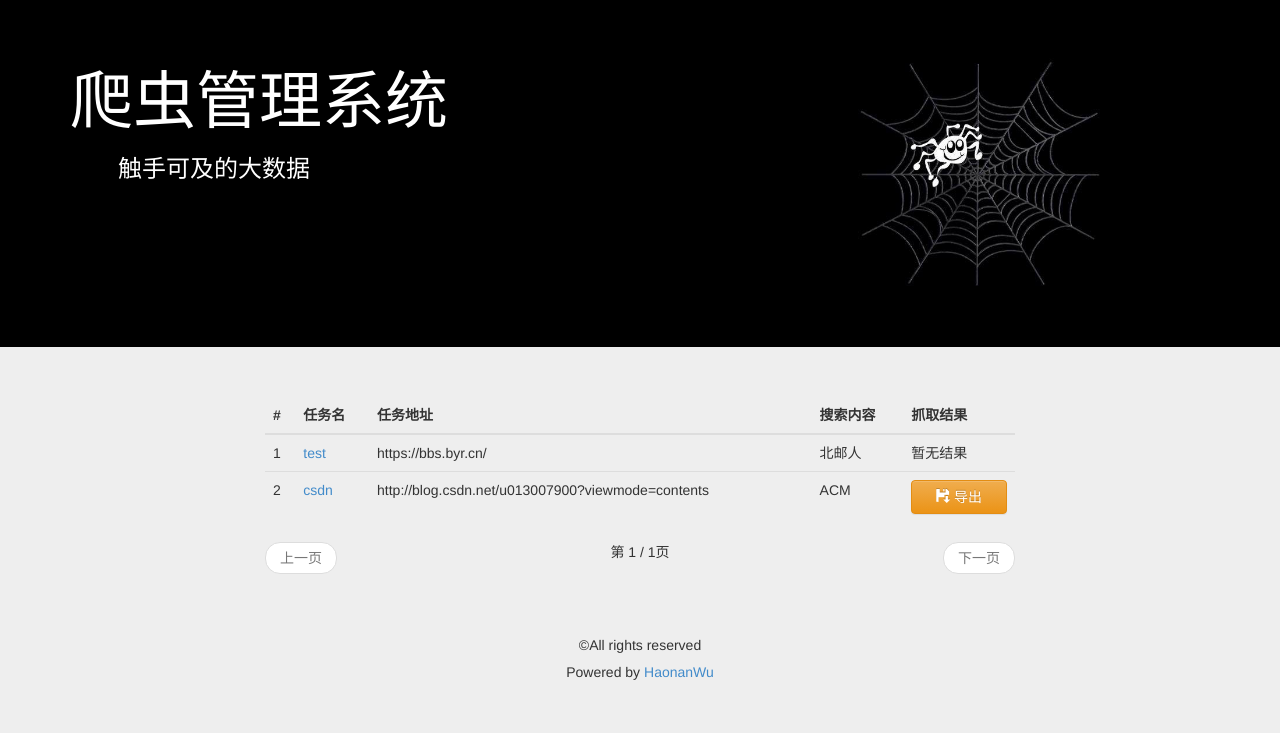
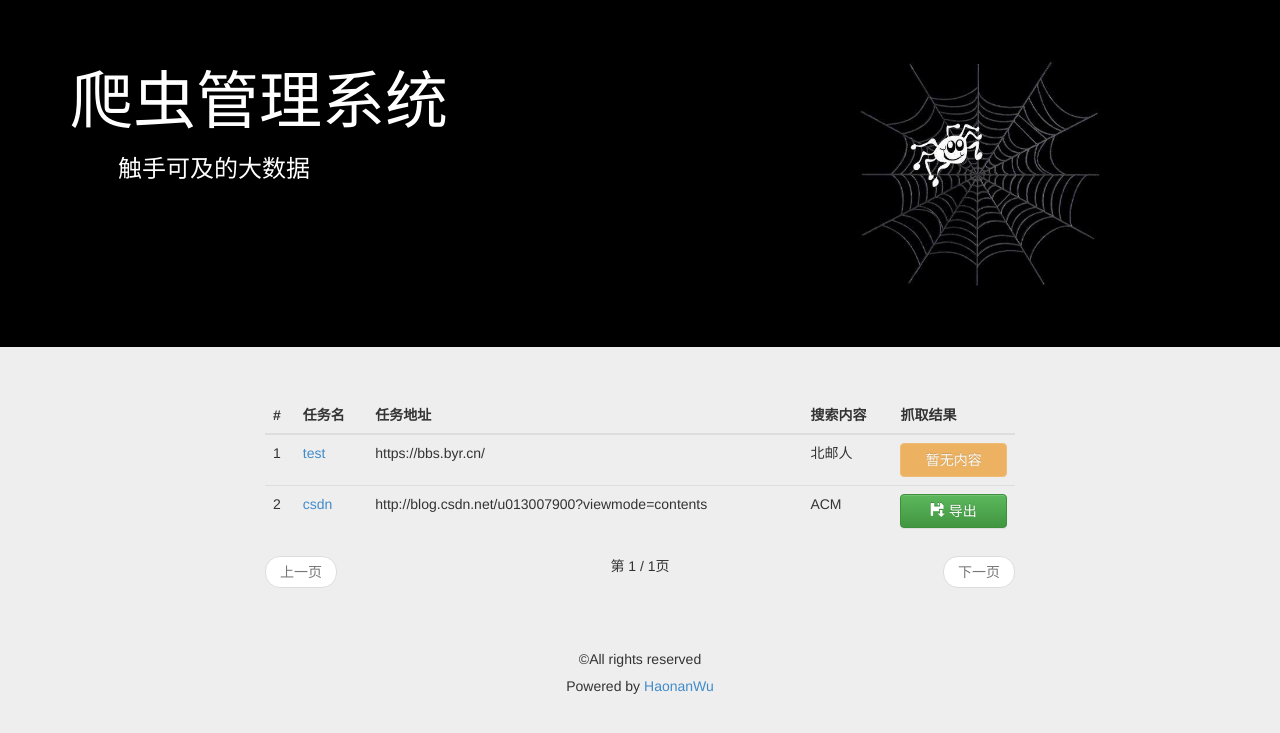
Before and after one commit to Mr-Phoebe/SpiderManagement, a Django app: page /view_task_list/ in a window 1280 px wide. Shown: the part 51-784 px from the top of the page. Run offline with Django 3.2, Linux system fonts and the light colour scheme; a user stored in the database is signed in; data comes from the database, SQL or seed files in the repository; some libraries are stand-ins or nearby versions.

Commit message:
modify browser

```diff
--- a/management/views.py
+++ b/management/views.py
@@ -1,6 +1,6 @@
 from django.shortcuts import render
 from django.http import HttpResponseRedirect, JsonResponse
-from django.contrib.auth.decorators import user_passes_test, login_required
+from django.contrib.auth.decorators import login_required
 from django.contrib.auth.models import User
 from django.contrib import auth
 from django.core.paginator import Paginator, EmptyPage, PageNotAnInteger
--- a/templates/management/view_task_list.html
+++ b/templates/management/view_task_list.html
@@ -38,10 +38,13 @@
                             <td>{{ task.url }}</td>
                             <td>{{ task.content }}</td>
                             {% if task.hasfile == 0 %}
-                                <td>暂无结果</td>
+                                <td>
+                                    <button class="btn btn btn-warning btn-block" disabled=""> 暂无内容
+                                    </button>
+                                </td>
                             {% else %}
                                 <td>
-                                    <button class="btn btn btn-warning btn-block" type="export"
+                                    <button class="btn btn btn-success btn-block" type="export"
                                             onclick="begin_export()"><span
                                             class="glyphicon glyphicon-floppy-save"></span> 导出
                                     </button>
```
